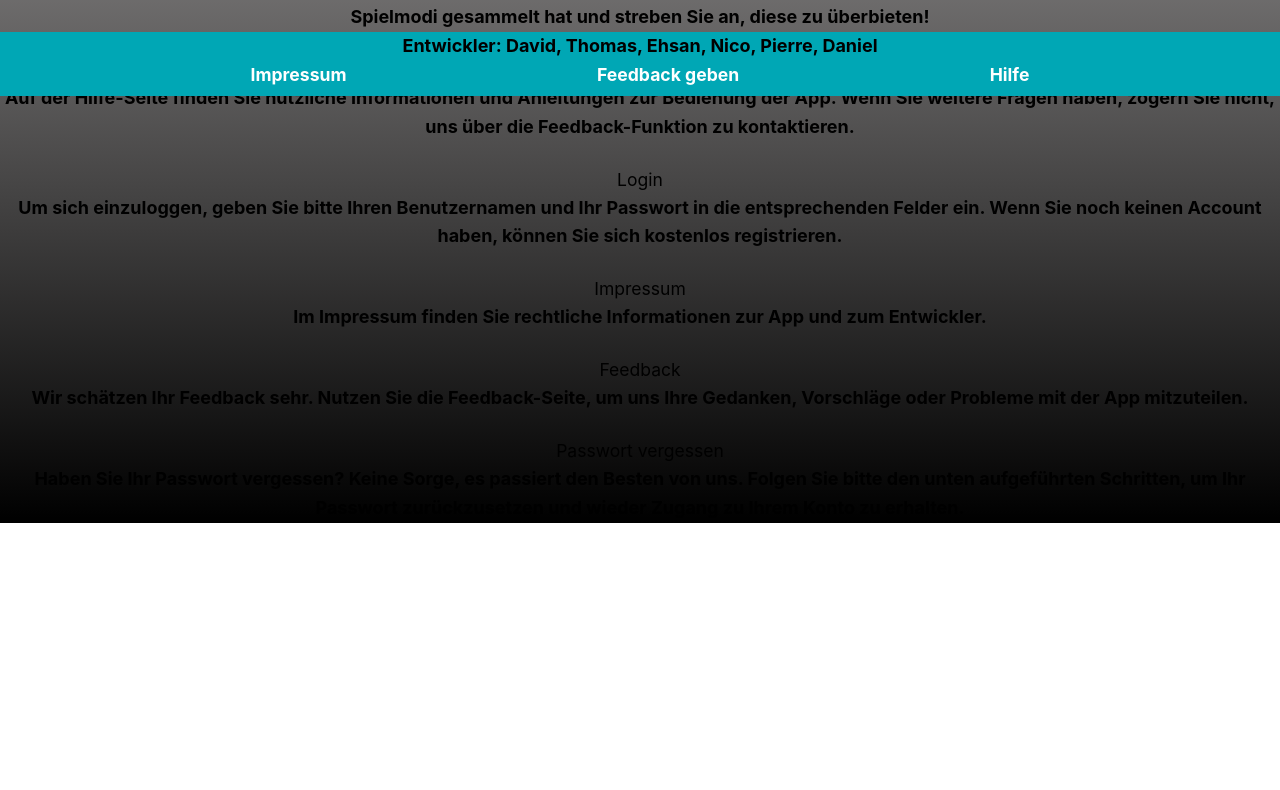
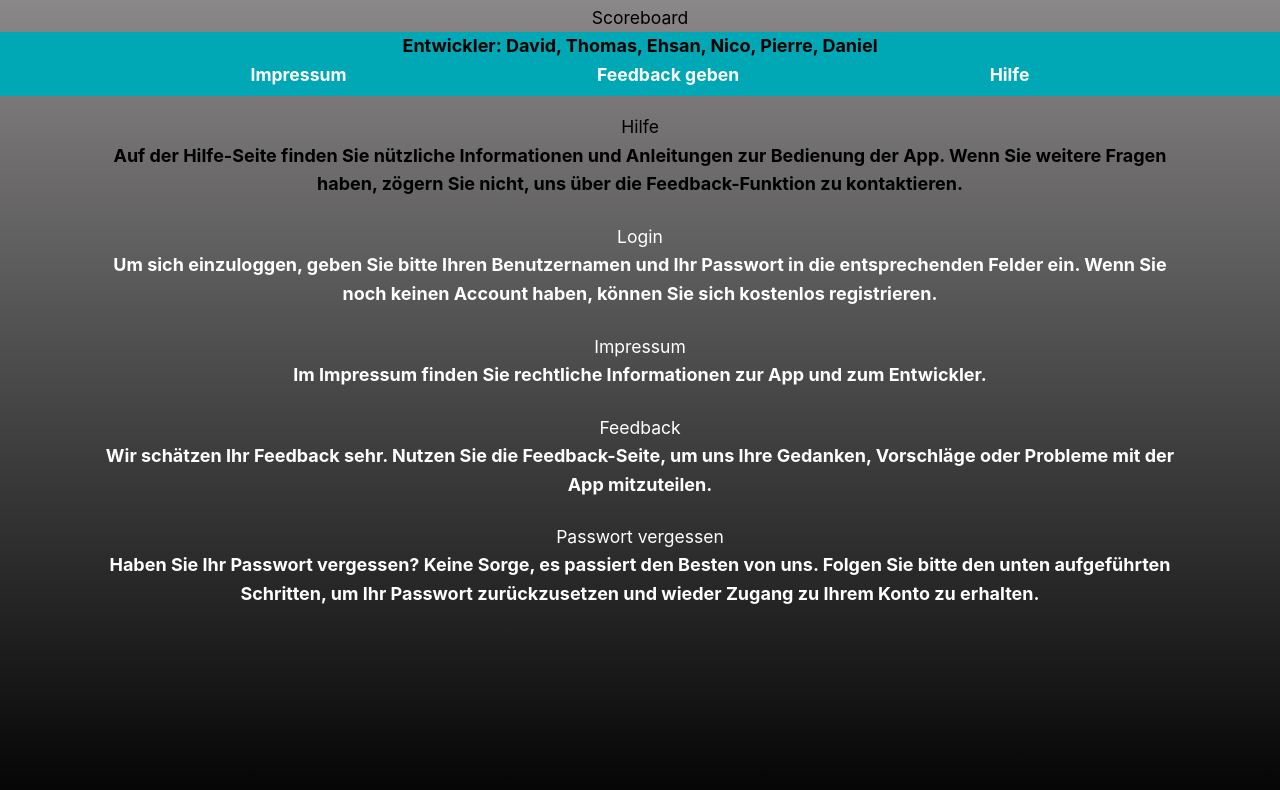
Before and after one commit to floatingbug/iu_quiz, a Vue app in the folder client-app/: page /hilfe in a window 1280 px wide. Shown: the part 704-1494 px from the top of the page. Before the commit the page ends 1227 px from the top, so only its background shows below. Built offline with nearby package versions, Linux system fonts and the light colour scheme.

Commit message:
HilfeView 1.1

```diff
--- a/client-app/src/views/HilfeView.vue
+++ b/client-app/src/views/HilfeView.vue
@@ -5,7 +5,7 @@
 <template>
     <img src="../assets/logo.png" alt="LOGO" />
     <div class="container">
-        <p>-Um Fragen Einsenden zu können müssen Sie eingeloggt sein.</p>
+        <p>Um Fragen Einsenden zu können müssen Sie eingeloggt sein.</p>
         <br>
         <h3>Startseite (HOME)</h3>
         <p>Auf der Startseite haben Sie die Möglichkeit, das Spiel zu starten, sich anzumelden oder zu registrieren, das Scoreboard anzusehen, zum Hilfe-Bereich zu wechseln oder Feedback zu hinterlassen.</p>
@@ -22,6 +22,7 @@
         <h3>Hilfe</h3>
         <p>Auf der Hilfe-Seite finden Sie nützliche Informationen und Anleitungen zur Bedienung der App. Wenn Sie weitere Fragen haben, zögern Sie nicht, uns über die Feedback-Funktion zu kontaktieren.</p>
         <br>
+    <div class="text1">
         <h3>Login</h3>
         <p>Um sich einzuloggen, geben Sie bitte Ihren Benutzernamen und Ihr Passwort in die entsprechenden Felder ein. Wenn Sie noch keinen Account haben, können Sie sich kostenlos registrieren.</p>
         <br>
@@ -34,6 +35,7 @@
         <h3>Passwort vergessen</h3>
         <p>Haben Sie Ihr Passwort vergessen? Keine Sorge, es passiert den Besten von uns. Folgen Sie bitte den unten aufgeführten Schritten, um Ihr Passwort zurückzusetzen und wieder Zugang zu Ihrem Konto zu erhalten.</p>
     </div>
+    </div>
 </template>
 
 
@@ -44,6 +46,9 @@
     text-align: center;
     justify-content: center;
     color:black;
+    margin-left: 8%;
+    margin-right: 8%;
+
 }
 
 p{
@@ -60,10 +65,14 @@ img {
     margin-top: 5%;
 }
 
+.text1{
+    color: #FFFFFF;
+    padding-bottom: 20%;
+}
+
 @media screen and (max-width: 768px) {
     .container {
         text-align: center;
-        padding-bottom: 20%;
     }
 
 }
```
